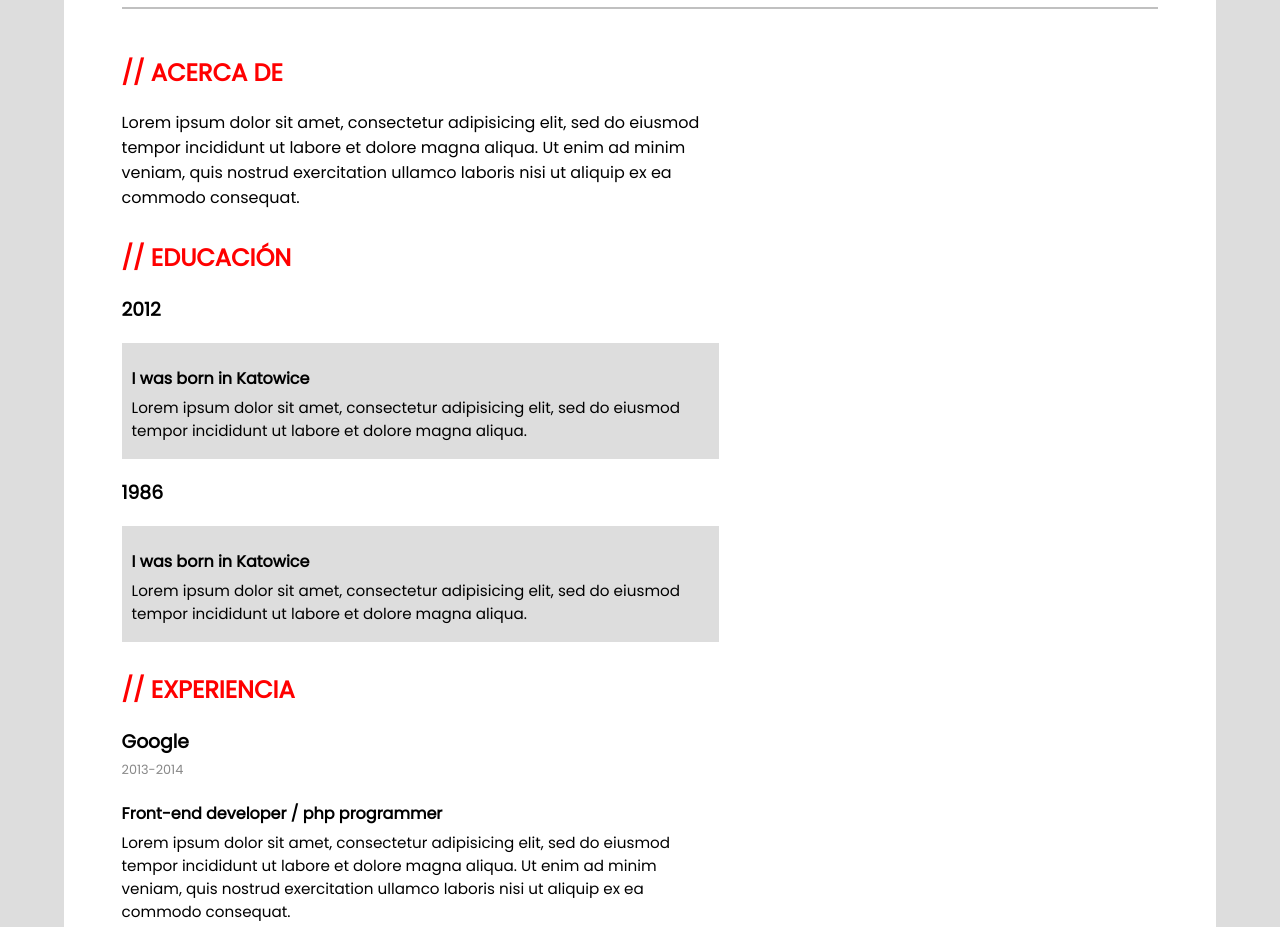
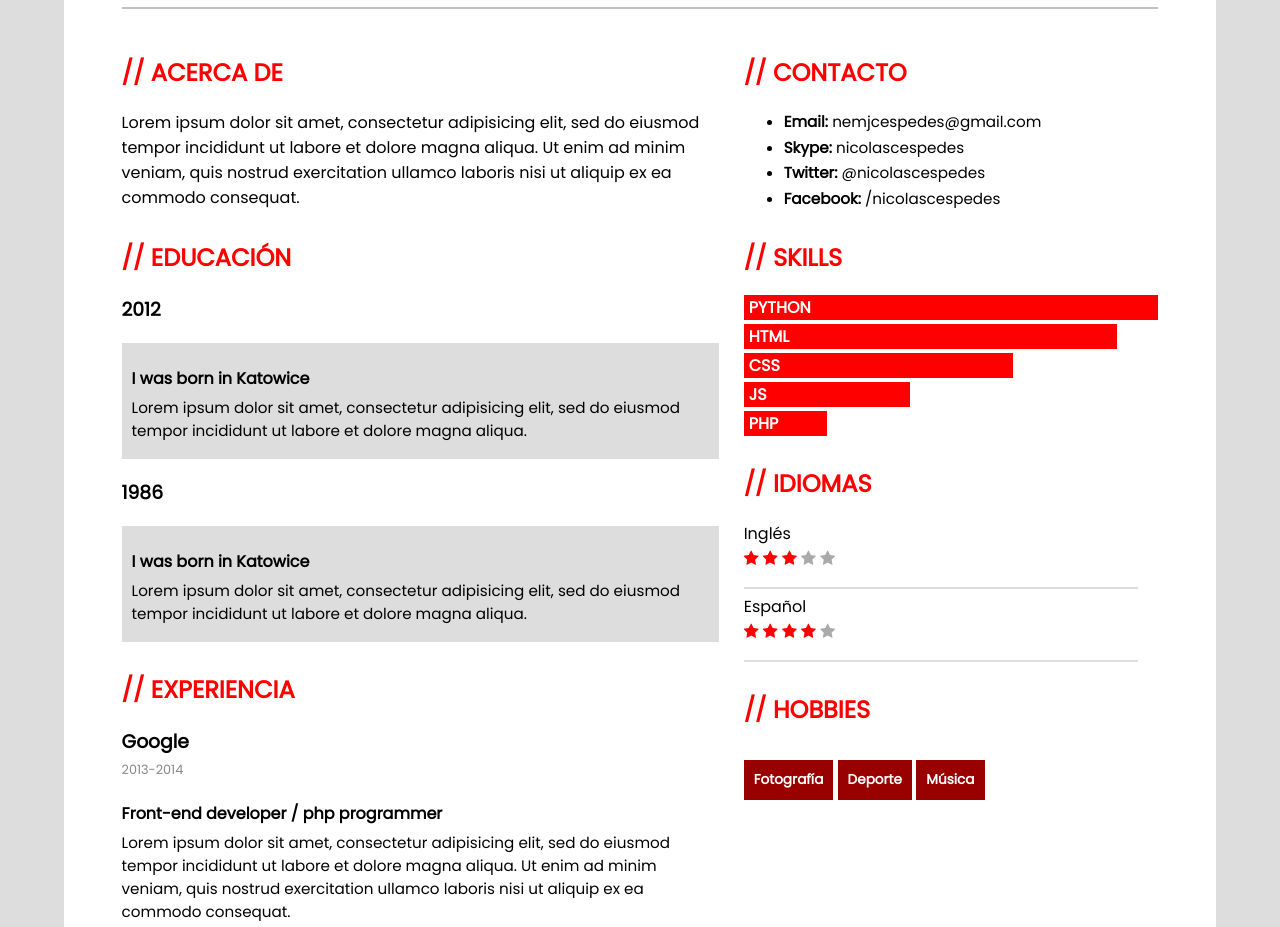
Before and after one commit to Nicocesgo/Actividad-Presencial-6, a plain HTML site: page index.html in a window 1280 px wide. Shown: the part 413-1340 px from the top of the page. Drawn offline with Linux system fonts and the light colour scheme.

Commit message:
responsive casi casi

```diff
--- a/index.html
+++ b/index.html
@@ -65,7 +65,7 @@
                     </div>
             </div>
 
-
+            <div class="columna2 col-hd-4"
                 <!--Contacto-->
                     <div class="contacto col-md-5">
                         <h2 class="título">// CONTACTO</h2>
@@ -128,6 +128,7 @@
                         <p class="hob"><strong>Deporte</strong></p>
                         <p class="hob"><strong>Música</strong></p>
                     </div>
+            </div>
                 <!--pie-->
                     <p class="linea3"></p>
                     <h5 class="col-sm-10">Curso desarrollo Frontend 2018</h5>
```
